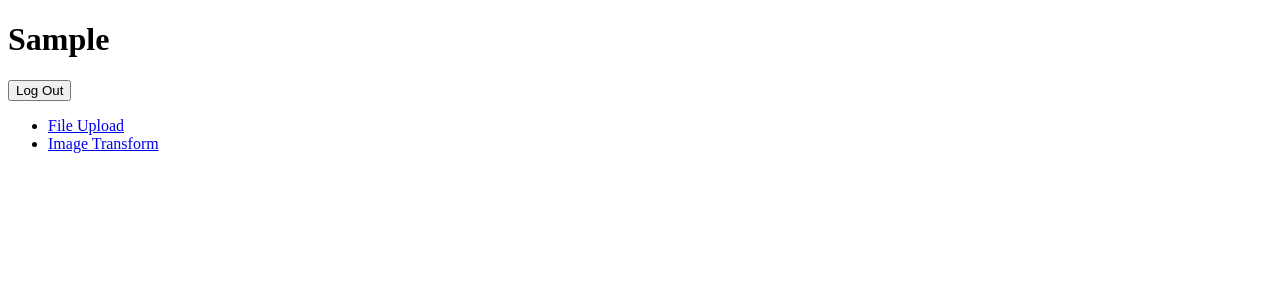
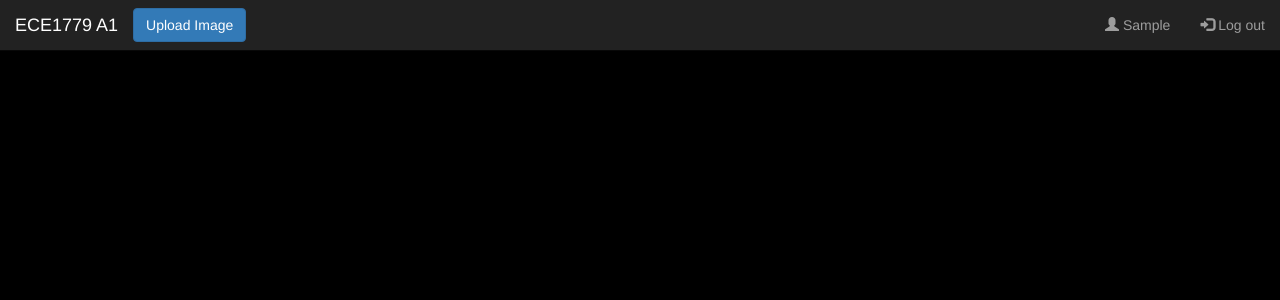
Before and after one commit to shengdade/ECE1779_Assignment1, a Flask app: page / in a window 1280 px wide. Shown: the top 300 px of the page. Run offline with Flask 2, Linux system fonts and the light colour scheme; the visitor is signed in with stand-in values (Sample User, id 1); data that the repository does not hold is empty; some libraries are stand-ins or nearby versions.

Commit message:
make User UI read images from S3

```diff
--- a/app/router.py
+++ b/app/router.py
@@ -1,6 +1,7 @@
 import os
 from datetime import timedelta
 
+import boto3
 import mysql.connector
 from flask import g
 from flask import redirect, render_template, request, session, url_for, escape
@@ -49,8 +50,19 @@ def index():
     if 'username' not in session:
         return redirect(url_for('login'))
 
+    s3 = boto3.resource('s3')
+    s3_cli = boto3.client('s3')
+    username = str(session['username'])
+    bucket = s3.Bucket(username)
+    images = bucket.objects.all()
+    image_list = []
+    for image in images:
+        url = s3_cli.generate_presigned_url('get_object', Params={'Bucket': username, 'Key': image.key}, ExpiresIn=100)
+        image_list.append(url)
+        print url
+
     username_session = escape(session['username']).capitalize()
-    return render_template('main.html', user_name=username_session)
+    return render_template('main.html', user_name=username_session, image_list=image_list)
 
 
 @webapp.route('/login', methods=['GET', 'POST'])
--- a/app/templates/main.html
+++ b/app/templates/main.html
@@ -1,14 +1,76 @@
-{% extends "base.html" %}
-{% block content %}
+<!DOCTYPE html>
+<html lang="en">
+<head>
+    <title>Bootstrap Case</title>
+    <meta charset="utf-8">
+    <meta name="viewport" content="width=device-width, initial-scale=1">
+    <link rel="stylesheet" href="https://maxcdn.bootstrapcdn.com/bootstrap/3.3.7/css/bootstrap.min.css">
+    <script src="https://ajax.googleapis.com/ajax/libs/jquery/3.1.1/jquery.min.js"></script>
+    <script src="https://maxcdn.bootstrapcdn.com/bootstrap/3.3.7/js/bootstrap.min.js"></script>
+    <style type="text/css">
+        body {
+            background: black !important;
+            padding: 30px;
+        }
 
-    <h1>{{ user_name }}</h1>
-    <form action="{{ url_for('logout') }}">
-        <input type="submit" value="Log Out">
-    </form>
+        img {
+            max-height: 100% !important;
+        }
+    </style>
+</head>
+<body>
 
-    <ul>
-        <li><a href="{{ url_for('upload_form') }}">File Upload</a></li>
-        <li><a href="{{ url_for('image_form') }}">Image Transform</a></li>
-    </ul>
+<nav class="navbar navbar-inverse navbar-fixed-top">
+    <div class="container-fluid">
+        <div class="navbar-header">
+            <a class="navbar-brand" href="#">ECE1779 A1</a>
+        </div>
+        <button class="btn btn-primary navbar-btn" data-toggle="modal" data-target="#myModal">Upload Image</button>
+        <ul class="nav navbar-nav navbar-right">
+            <li><p class="navbar-text"><span class="glyphicon glyphicon-user"></span> {{ user_name }} </p></li>
+            <li><a href="{{ url_for('logout') }}"><span class="glyphicon glyphicon-log-in"></span> Log out</a></li>
+        </ul>
+    </div>
+</nav>
 
-{% endblock %}
+<!-- Modal -->
+<div id="myModal" class="modal fade" role="dialog">
+    <div class="modal-dialog">
+        <!-- Modal content-->
+        <div class="modal-content">
+            <form action="{{ url_for('file_upload') }}" enctype="multipart/form-data" method="post">
+                <div class="modal-header">
+                    <button type="button" class="close" data-dismiss="modal">&times;</button>
+                    <h4 class="modal-title">Choose a new image to upload</h4>
+                </div>
+                <div class="modal-body">
+                    <div class="form-inline">
+                        <div class="form-group">
+                            <input type="file" name="uploadedfile"><br/>
+                        </div>
+                    </div>
+                </div>
+                <div class="modal-footer">
+                    <button type="button" class="btn btn-default" data-dismiss="modal">Close</button>
+                    <button type="submit" class="btn btn-primary">Upload</button>
+                </div>
+            </form>
+        </div>
+    </div>
+</div>
+
+<div class="container-fluid" style="margin-top:50px">
+    <div class="row">
+        {% for image in image_list %}
+            <div class="col-md-3">
+                <div class="thumbnail text-center" style="background:black">
+                    <a href="#">
+                        <img src="{{ image }}">
+                    </a>
+                </div>
+            </div>
+        {% endfor %}
+    </div>
+</div>
+</body>
+</html>
```
Also changed, not shown: app/fileupload.py (+9 -10 lines).
